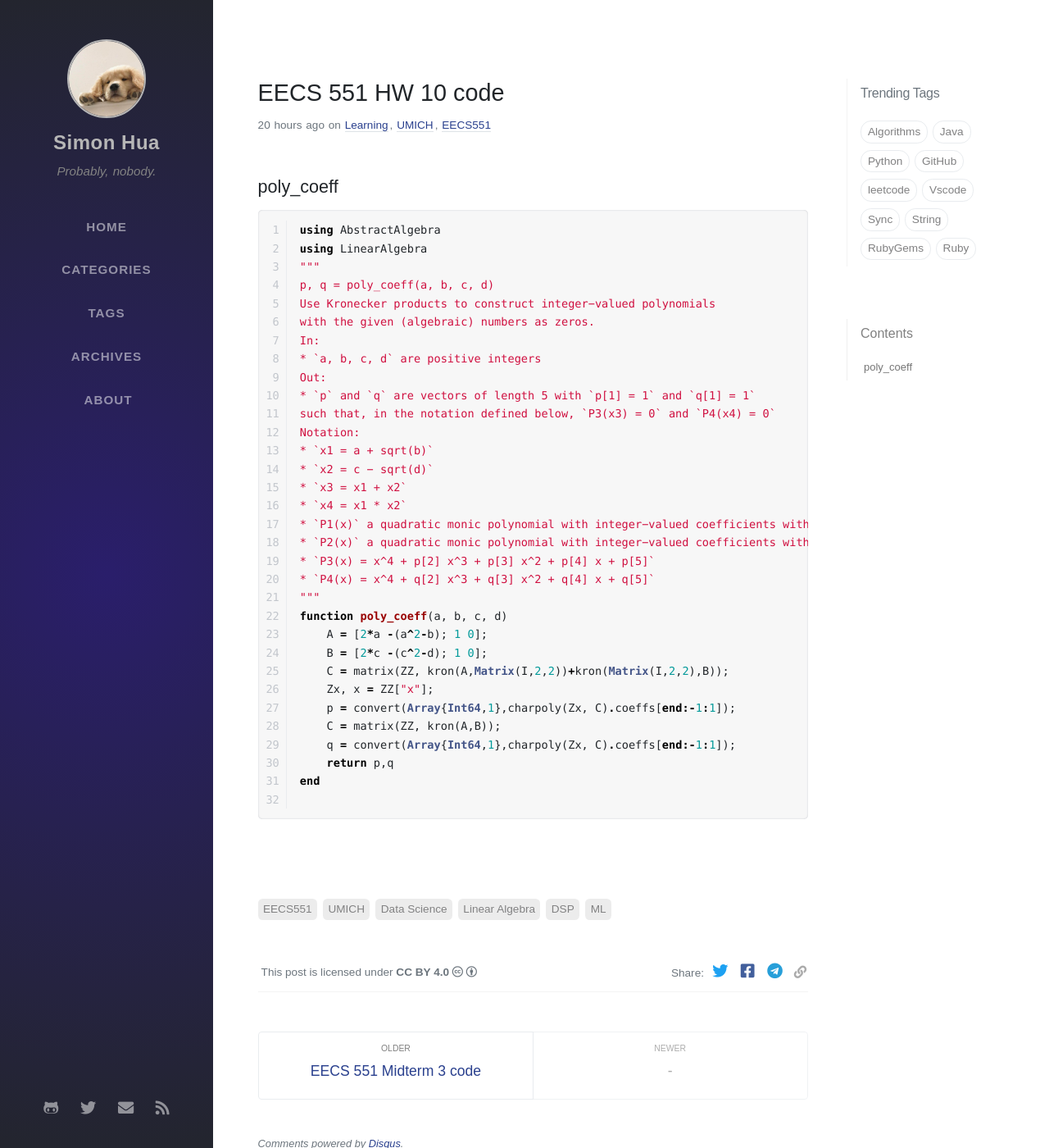
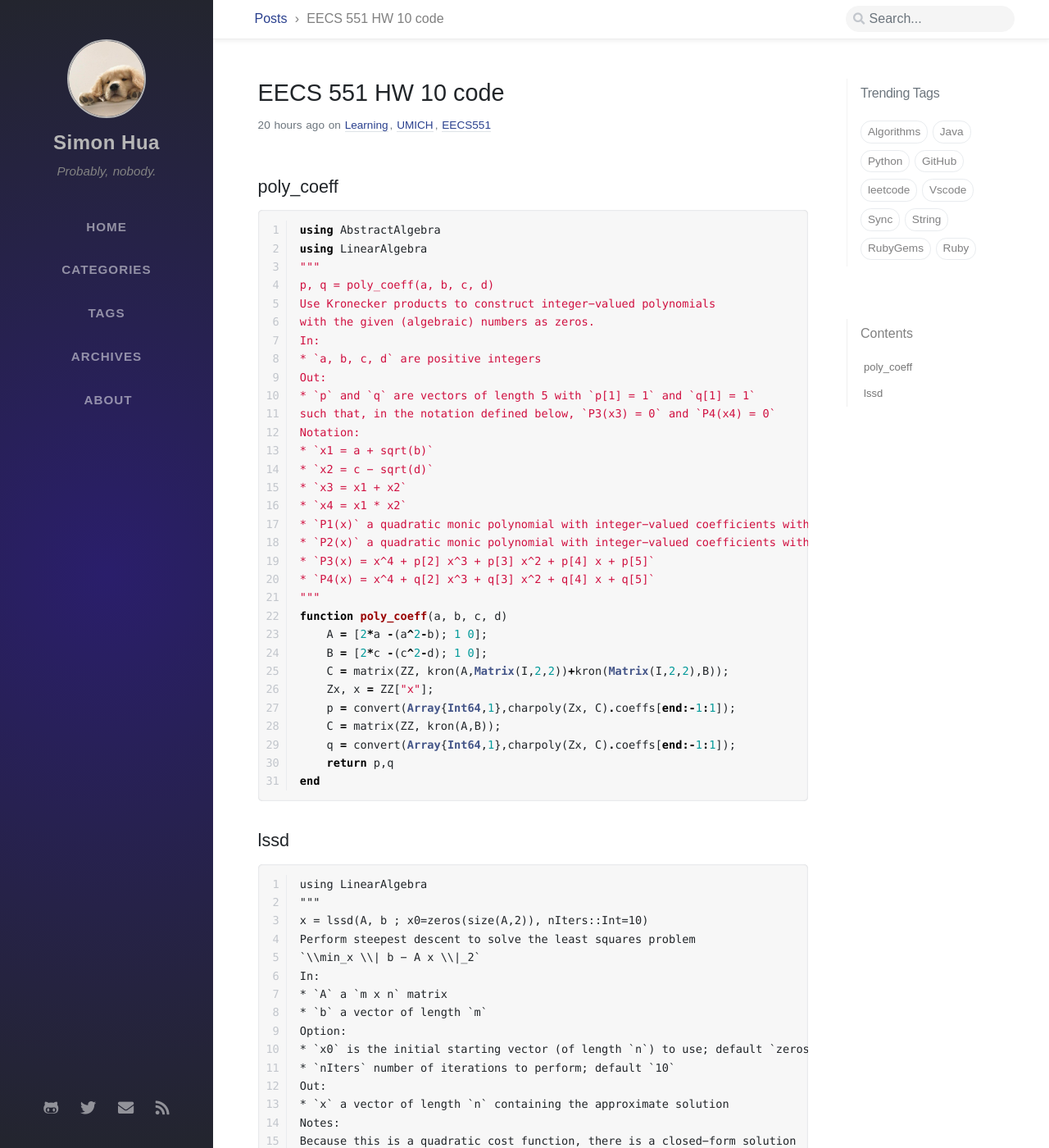
Before and after one commit to Huadous/huadous.github.io, a Jekyll site: the page built from _posts/2020-12-02-EECS-551-HW-10-code.md, in a window 1280 px wide and 1400 px high. Shown: the whole window at 82% size. Built offline with Jekyll 4.4.1, drawn with Linux system fonts in a browser that asks for light colours; nearby versions of some CDN libraries; some web fonts are replaced; comment, search, counter and statistics services are not loaded; some of the changed text lies outside the part shown.

Commit message:
Update 2020-12-02-EECS-551-HW-10-code.md

````diff
--- a/_posts/2020-12-02-EECS-551-HW-10-code.md
+++ b/_posts/2020-12-02-EECS-551-HW-10-code.md
@@ -37,5 +37,33 @@
     q = convert(Array{Int64,1},charpoly(Zx, C).coeffs[end:-1:1]);
     return p,q
 end
-
 ```
+## lssd
+```
+using LinearAlgebra
+"""
+x = lssd(A, b ; x0=zeros(size(A,2)), nIters::Int=10)
+Perform steepest descent to solve the least squares problem
+`\\min_x \\| b − A x \\|_2`
+In:
+* `A` a `m x n` matrix
+* `b` a vector of length `m`
+Option:
+* `x0` is the initial starting vector (of length `n`) to use; default `zeros`
+* `nIters` number of iterations to perform; default `10`
+Out:
+* `x` a vector of length `n` containing the approximate solution
+Notes:
+Because this is a quadratic cost function, there is a closed−form solution
+for the step size each iteration, so no "line search" procedure is needed.
+A full−credit solution uses only *one* multiply by `A` and one by `A'` per iteration.
+"""
+function lssd(A, b ; x0=zeros(size(A,2)), nIters::Int=10)
+    Q = A'*A;
+    for i = 1:nIters
+        gk = A'*((A*x0)-b);
+        x0 -= (gk'*gk)/((gk'*Q)*gk)*gk;
+    end
+    return x0
+end
+```
````
